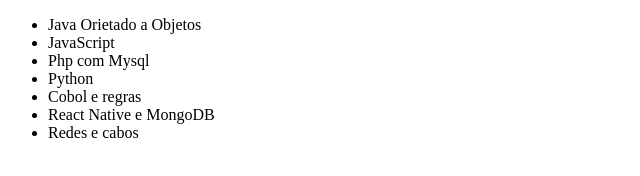
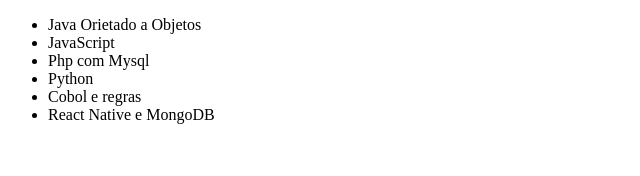
Before and after one commit to Sandro0330/CursoGitAlura, a plain HTML site: page index.html in a window 1280 px wide. Shown: the whole page, without its empty margins (0-640 px from the left). Drawn offline with Linux system fonts and the light colour scheme.

Commit message:
Revert "Incluindo curso de redes"
This reverts commit a6b45287233cb50a3001d5e11c18332421edbe63.

```diff
--- a/index.html
+++ b/index.html
@@ -13,7 +13,6 @@
 			<li>Python</li>
 			<li>Cobol e regras</li>
 			<li>React Native e MongoDB</li>
-			<li>Redes e cabos</li>
 		</ul>
 	</body>
 
```
